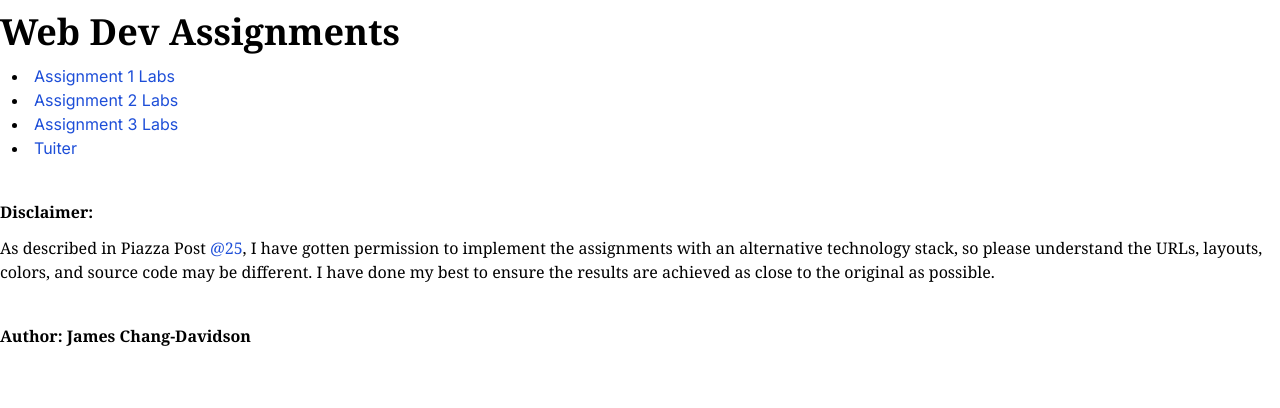
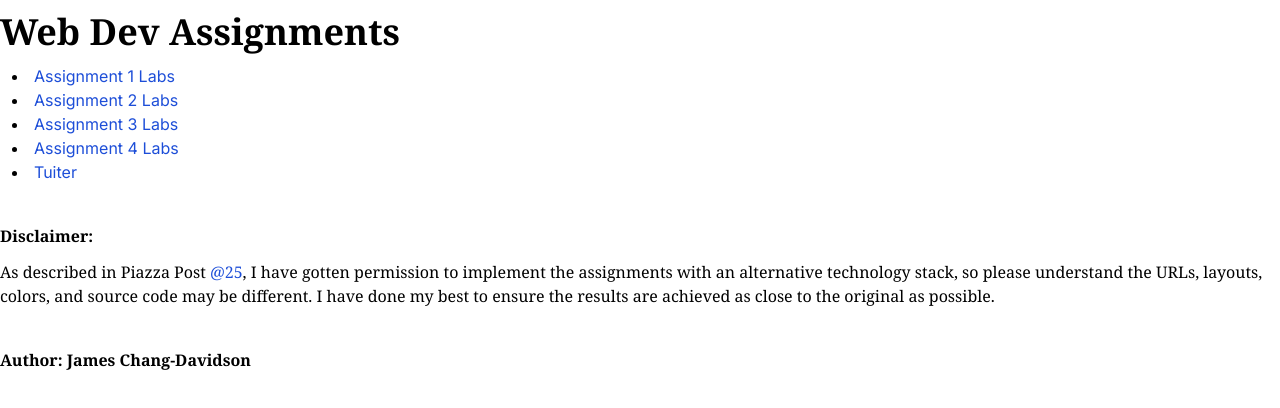
Before and after one commit to jamescd18/tuiter-web-app, a Next.js app: page / in a window 1280 px wide. Shown: the top 408 px of the page. Built offline with nearby package versions, Linux system fonts and the light colour scheme.

Commit message:
Add lab 4

```diff
--- /dev/null
+++ b/app/labs/a4/page.tsx
@@ -0,0 +1,16 @@
+import Image from "next/image";
+
+import Link from "@blocks/link";
+import H1 from "@blocks/h1";
+import H2 from "@blocks/h2";
+import H3 from "@blocks/h3";
+import H4 from "@blocks/h4";
+import P from "@blocks/p";
+
+export default function LabA4() {
+  return (
+    <div>
+      <H1>Assignment A3</H1>
+    </div>
+  );
+}
--- a/app/page.tsx
+++ b/app/page.tsx
@@ -19,6 +19,9 @@ export default function Landing() {
           <Link href="labs/a3">Assignment 3 Labs</Link>
         </li>
         <li>
+          <Link href="labs/a4">Assignment 4 Labs</Link>
+        </li>
+        <li>
           <Link href="tuiter/navigation">Tuiter</Link>
         </li>
       </ul>
```
